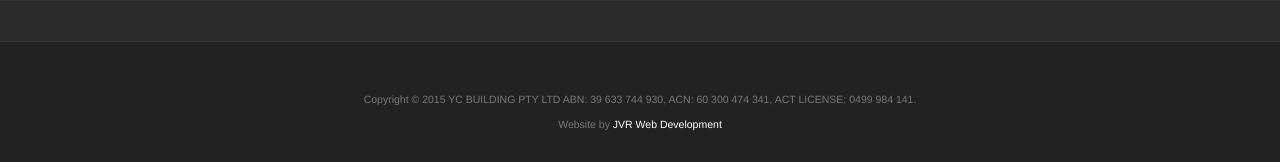
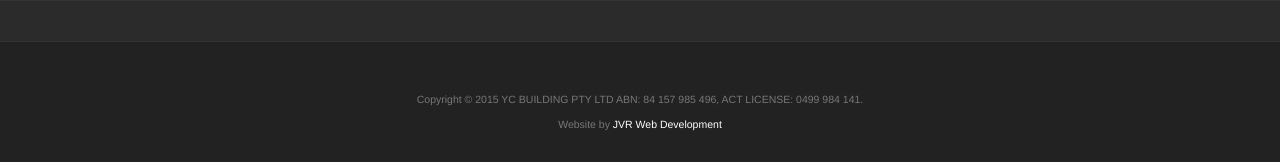
Before and after one commit to vs323/CY, a PHP site: page / in a window 1280 px wide. Shown: the part 3006-3168 px from the top of the page. Run offline with PHP 8.4, Linux system fonts and the light colour scheme; some libraries are stand-ins or nearby versions.

Commit message:
ABN Changed

```diff
--- a/footer.php
+++ b/footer.php
@@ -24,7 +24,7 @@
 		</div> -->
 		<div class="clear_fix"></div>
 		<div class="copyright">
-			<p>Copyright © <?php echo date("Y"); ?> YC BUILDING PTY LTD ABN: 39 633 744 930,  ACN: 60 300 474 341, ACT LICENSE: 0499 984 141.</p>
+			<p>Copyright © <?php echo date("Y"); ?> YC BUILDING PTY LTD ABN: 84 157 985 496, ACT LICENSE: 0499 984 141.</p>
 			<p>Website by <span><a href="#">JVR Web Development</a></span></p>
 		</div>
 	</div>
```
